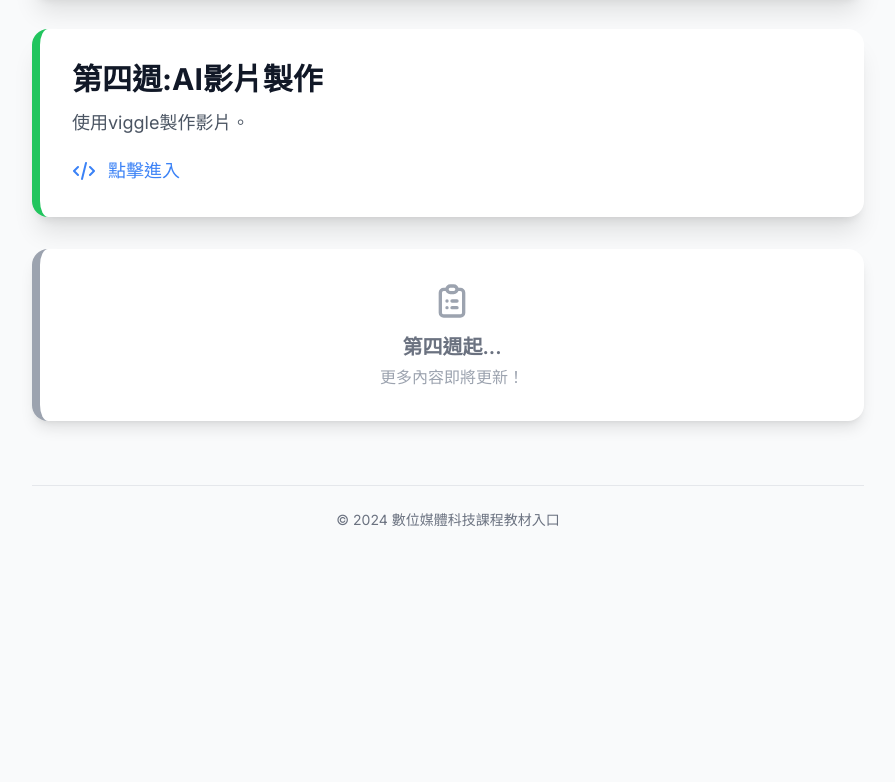
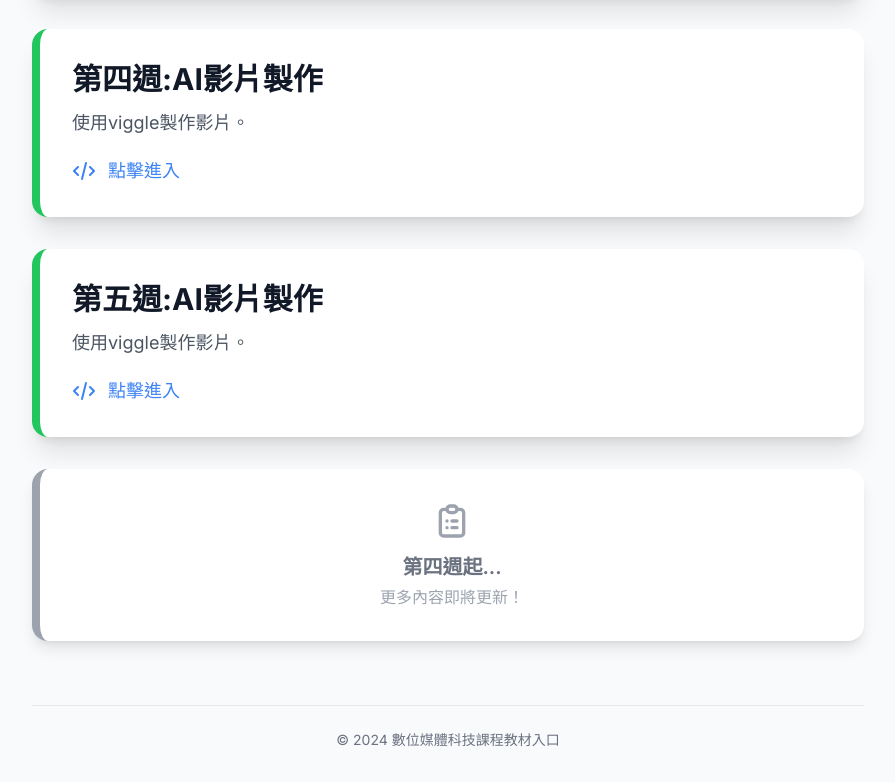
Before and after one commit to qwe12153-ship-it/genai_web_page, a plain HTML site: page index.html in a window 1280 px wide. Shown: the part 848-1630 px from the top of the page, without its empty margins (192-1087 px from the left). Before the commit the page ends 1410 px from the top, so only its background shows below. Drawn offline with nearby package versions, Linux system fonts and the light colour scheme.

Commit message:
Update index.html
new

```diff
--- a/index.html
+++ b/index.html
@@ -169,6 +169,24 @@
                     </a>
                 </div>
             </div>
+            <!-- Week 5 Item -->
+            <div class="course-item bg-white dark:bg-gray-800 p-6 sm:p-8 rounded-2xl shadow-xl transition duration-300 hover:shadow-2xl border-l-8 border-green-500 dark:border-green-400">
+                <h2 class="text-3xl font-bold mb-3 text-gray-900 dark:text-gray-50">
+                    第五週:AI影片製作
+                </h2>
+                <p class="text-gray-600 dark:text-gray-300 mb-5 text-lg">
+                    使用viggle製作影片。
+                </p>
+                <div class="space-y-3">
+                    <a href="viggle/index.html" class="flex items-center text-lg text-primary-blue hover:text-blue-700 dark:text-blue-400 dark:hover:text-blue-200 font-medium transition duration-150 ease-in-out">
+                        <!-- Icon: Code -->
+                        <svg xmlns="http://www.w3.org/2000/svg" class="h-6 w-6 mr-3 flex-shrink-0" fill="none" viewBox="0 0 24 24" stroke="currentColor" stroke-width="2">
+                          <path stroke-linecap="round" stroke-linejoin="round" d="M10 20l4-16m4 4l4 4-4 4M6 16l-4-4 4-4" />
+                        </svg>
+                        點擊進入
+                    </a>
+                </div>
+            </div>
             <!-- Placeholder for future weeks -->
             <div class="course-item bg-white dark:bg-gray-800 p-6 sm:p-8 rounded-2xl shadow-lg border-l-8 border-gray-400 dark:border-gray-500 flex flex-col justify-center items-center text-center">
                 <svg xmlns="http://www.w3.org/2000/svg" class="h-10 w-10 text-gray-400 dark:text-gray-500 mb-3" fill="none" viewBox="0 0 24 24" stroke="currentColor" stroke-width="2">
```
